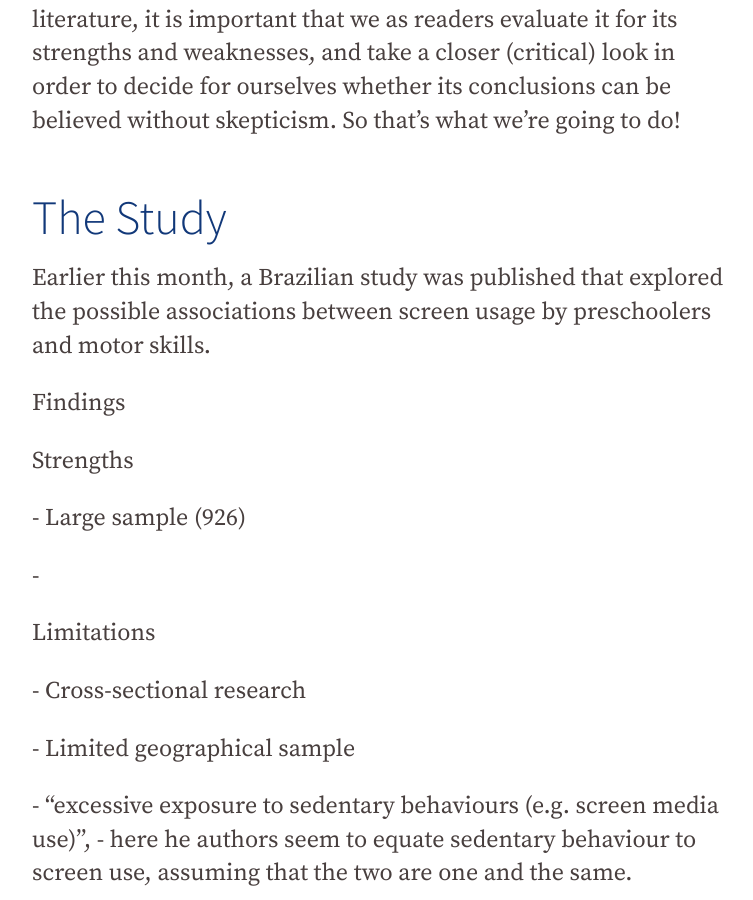
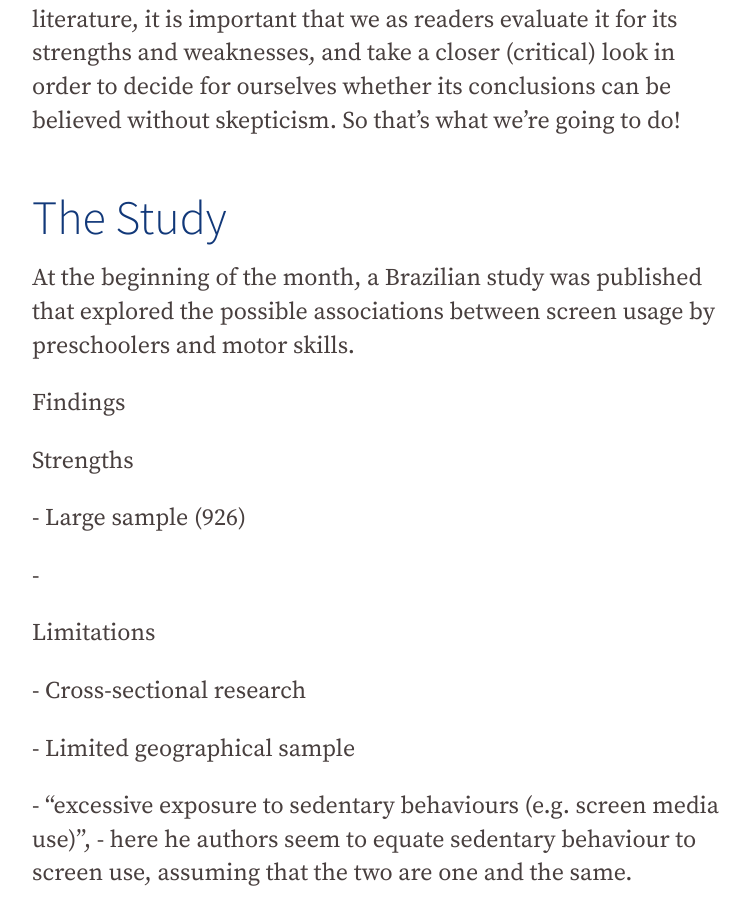
Before and after one commit to famliy-screen-time/familyscreentime.ca, a Jekyll site: the page built from _posts/2020-06-15-st-bp.md, in a window 1280 px wide and 900 px high, scrolled down 387 px. Shown: the whole window, without its empty margins (56-809 px from the left). Built offline with Jekyll 4.4.1, drawn with Linux system fonts in a browser that asks for light colours; nearby versions of some CDN libraries.

Commit message:
Update Blog “2020-06-15-st-bp”

```diff
--- a/_posts/2020-06-15-st-bp.md
+++ b/_posts/2020-06-15-st-bp.md
@@ -10,7 +10,7 @@ When a new and noteworthy study is introduced into the literature, it is importa
 
 # The Study
 
-Earlier this month, a Brazilian study was published that explored the possible associations between screen usage by preschoolers and motor skills.
+At the beginning of the month, a Brazilian study was published that explored the possible associations between screen usage by preschoolers and motor skills.
 
 
 
```
